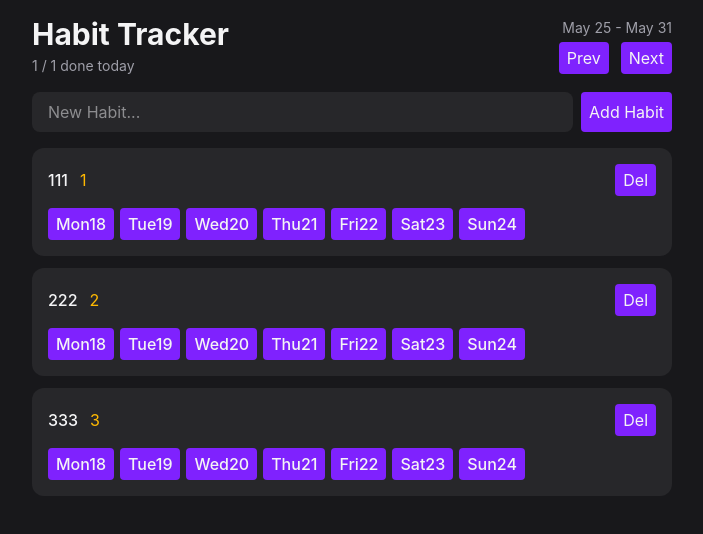
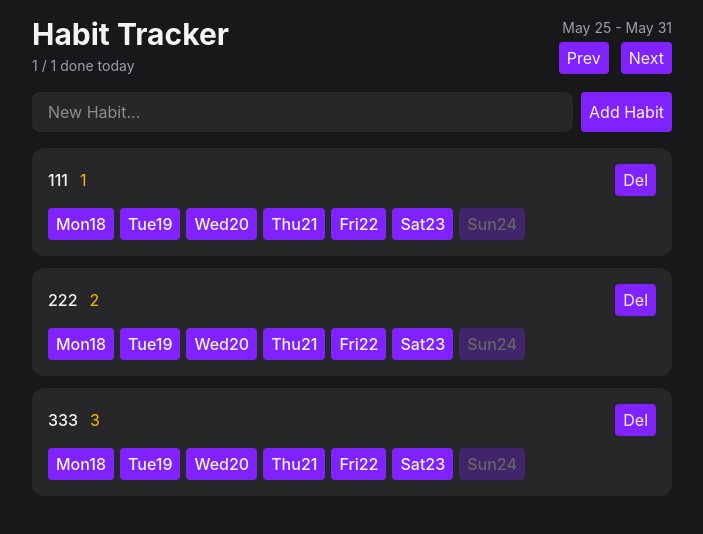
Before and after one commit to trudoholic/habit-ts, a React (Vite) app: page / in a window 1280 px wide. Shown: the top 534 px of the page, without its empty margins (288-991 px from the left). Built offline with nearby package versions, Linux system fonts and the light colour scheme.

Commit message:
disabled

```diff
--- a/src/components/Button.tsx
+++ b/src/components/Button.tsx
@@ -3,12 +3,17 @@ import type {ReactNode} from "react";
 type ButtonProps = {
   // text: string
   children: ReactNode
+  disabled?: boolean
 }
 
 // export function Button({text}: ButtonProps) {
-export function Button({children}: ButtonProps) {
+export function Button({children, disabled = false}: ButtonProps) {
   return (
-    <button className="bg-violet-600 hover:bg-violet-500 transition-colors rounded px-2 py-1
-     disabled:opacity-30 disabled:cursor-not-allowed">{children}</button>
+    <button
+      disabled={disabled}
+      className="bg-violet-600 hover:bg-violet-500 transition-colors rounded px-2 py-1
+      disabled:opacity-30 disabled:cursor-not-allowed">
+      {children}
+    </button>
   )
 }
--- a/src/components/HabitList.tsx
+++ b/src/components/HabitList.tsx
@@ -1,4 +1,4 @@
-import {eachDayOfInterval, startOfWeek, endOfWeek, format} from 'date-fns';
+import {eachDayOfInterval, startOfWeek, endOfWeek, format, isFuture} from 'date-fns';
 import {Button} from "./Button";
 
 export function HabitList() {
@@ -41,7 +41,10 @@ function HabitItem({habit}: HabitItemProps) {
 
       <div className="flex gap-1.5">
         {visibleDates.map(date => (
-          <Button key={date.toISOString()}>
+          <Button
+            key={date.toISOString()}
+            disabled={isFuture(date)}
+          >
             <span className="font-medium">{format(date, "EEE")}</span>
             <span className="font-medium">{format(date, "d")}</span>
           </Button>
```
